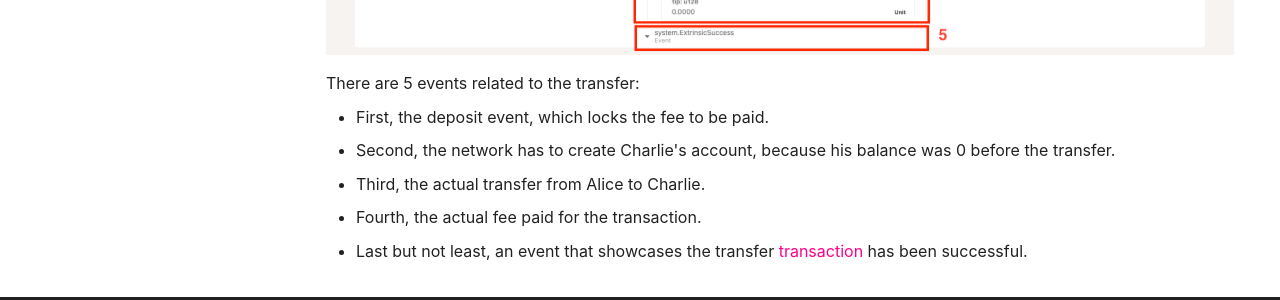
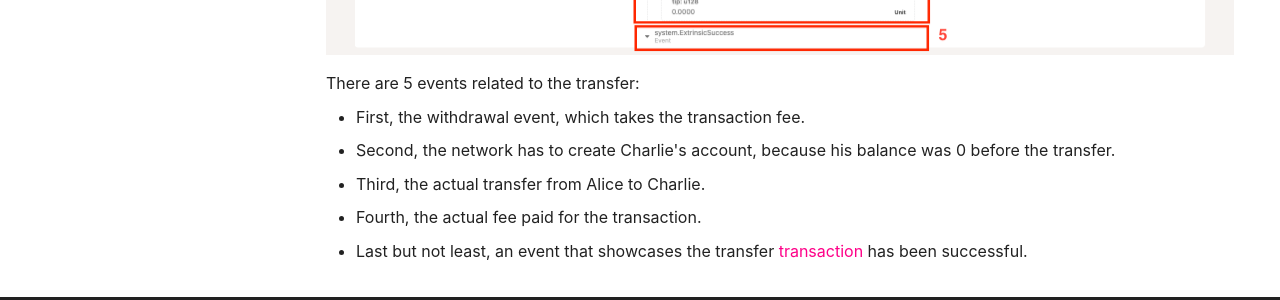
Before and after one commit to LimeChain/gosemble, an MkDocs documentation site: the page built from docs/docs/tutorials/transfer-funds.md, in a window 1280 px wide and 900 px high, scrolled down 3929 px. Shown: the part 446-746 px from the top of the window. Built offline with MkDocs 1.6.1 and Material for MkDocs 9.7.7, drawn with Linux system fonts in a browser that asks for light colours; some web fonts are replaced; comment, search, counter and statistics services are not loaded.

Commit message:
docs(tutorials): fix tx event description

```diff
--- a/docs/docs/tutorials/transfer-funds.md
+++ b/docs/docs/tutorials/transfer-funds.md
@@ -72,7 +72,7 @@ After you have [started the local network](./start-a-network.md), let's make a t
 
     There are 5 events related to the transfer:
 
-    * First, the deposit event, which locks the fee to be paid.
+    * First, the withdrawal event, which takes the transaction fee.
     * Second, the network has to create Charlie's account, because his balance was 0 before the transfer.
     * Third, the actual transfer from Alice to Charlie.
     * Fourth, the actual fee paid for the transaction.
```
